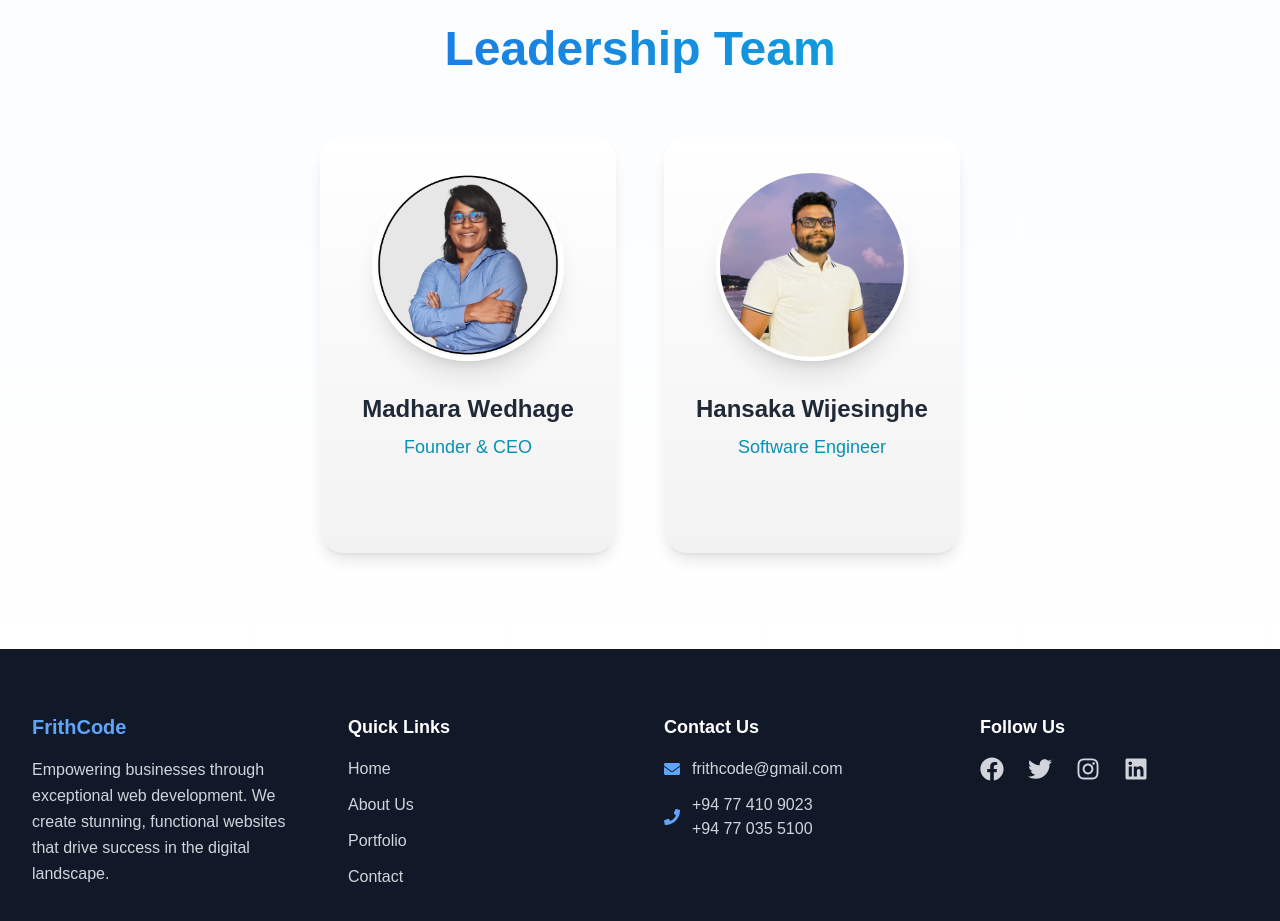
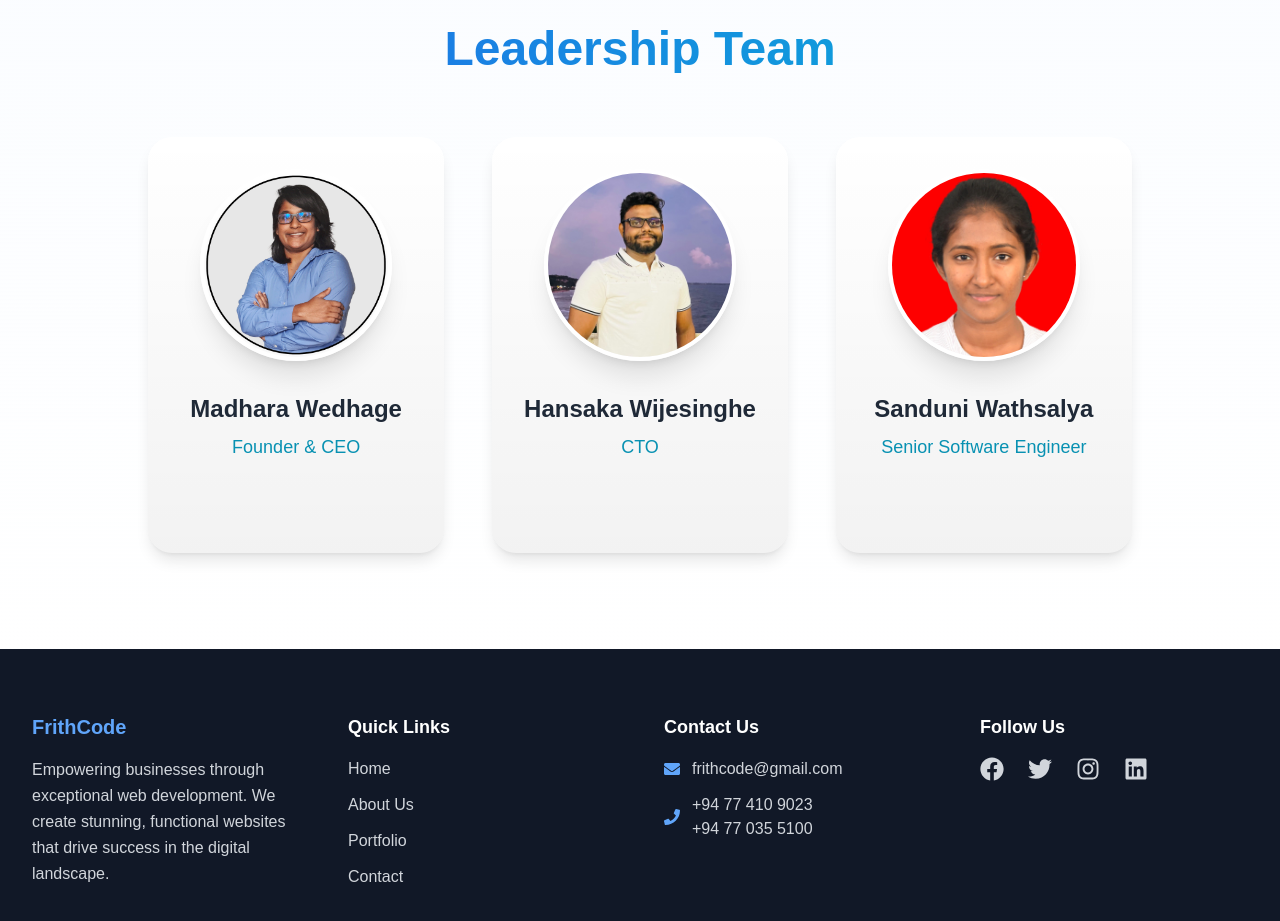
Before and after one commit to HansakaKaveesh/frithcode, a Next.js app: page /about-us in a window 1280 px wide. Shown: the part 2440-3361 px from the top of the page. Built offline with nearby package versions, Linux system fonts and the light colour scheme.

Commit message:
fix: update role title for Hansaka Wijesinghe and adjust grid layout in BoardOfDirectorsSection for better member display

```diff
--- a/src/app/about-us/components/BoardOfDirectorsSection.js
+++ b/src/app/about-us/components/BoardOfDirectorsSection.js
@@ -26,10 +26,19 @@ const BoardOfDirectorsSection = () => {
     },
     {
       name: "Hansaka Wijesinghe",
-      role: "Software Engineer",
+      role: "CTO",
       image: "/Hansaka.jpg",
       social: {
         linkedin: "https://www.linkedin.com/in/hansaka-wijesinghe-285748142/",
+      }
+    },
+
+    {
+      name: "Sanduni Wathsalya",
+      role: "Senior Software Engineer",
+      image: "/Sanduni.jpg",
+      social: {
+        linkedin: "https://www.linkedin.com/in/sanduni-wathsalya-34aab92ba/",
       }
     },
     // Add more members as needed
@@ -44,7 +53,7 @@ const BoardOfDirectorsSection = () => {
 
         {/* Center the grid as a group */}
         <div className="flex justify-center">
-          <div className="inline-grid grid-cols-1 md:grid-cols-2 lg:grid-cols-2 gap-8 lg:gap-12">
+          <div className="inline-grid grid-cols-1 md:grid-cols-2 lg:grid-cols-3 gap-8 lg:gap-12">
             {members.map((member, index) => (
               <div
                 key={index}
```
